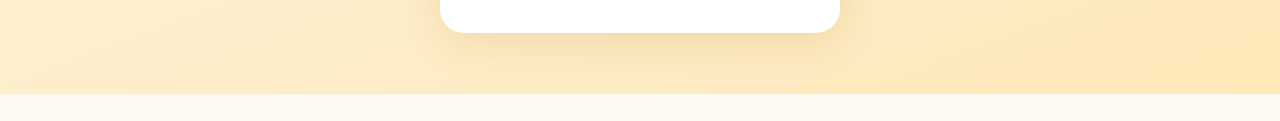
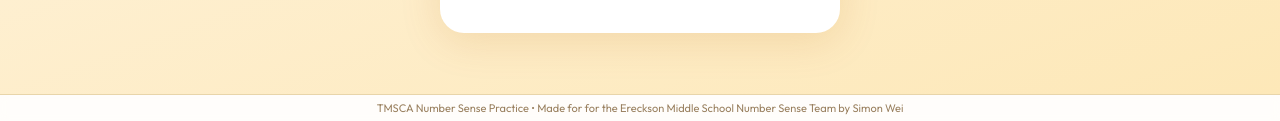
Before and after one commit to nythxn/tmscapractice, a plain HTML site: page index.html in a window 1280 px wide. Shown: the part 706-827 px from the top of the page. Before the commit the page ends 800 px from the top, so only its background shows below. Drawn offline with Linux system fonts and the light colour scheme; no server answers.

Commit message:
Add footer with credits and styling
Added a footer section with credits for the application.

```diff
--- a/index.html
+++ b/index.html
@@ -1214,11 +1214,20 @@
       color: rgba(255, 255, 255, 0.9);
       letter-spacing: 0.1em;
     }
+
+    .footer {
+      font-size: 11px;
+      color: var(--text3);
+      text-align: center;
+      padding: 6px 10px;
+      border-top: 1px solid var(--border);
+      background: rgba(255, 255, 255, 0.7);
+      backdrop-filter: blur(4px);
+    }
   </style>
 </head>
 
 <body>
-
   <div id="authScreen">
     <div class="auth-card">
       <div class="auth-logo">
@@ -1418,6 +1427,12 @@
 
   </div>
 
+  <footer class="footer">
+    <div class="footer-inner">
+      TMSCA Number Sense Practice • Made for for the Ereckson Middle School Number Sense Team by Simon Wei
+    </div>
+  </footer>
+
   <script>
     function switchAuthTab(tab) {
       document.getElementById('tabSignIn').classList.toggle('active', tab === 'signin');
```
